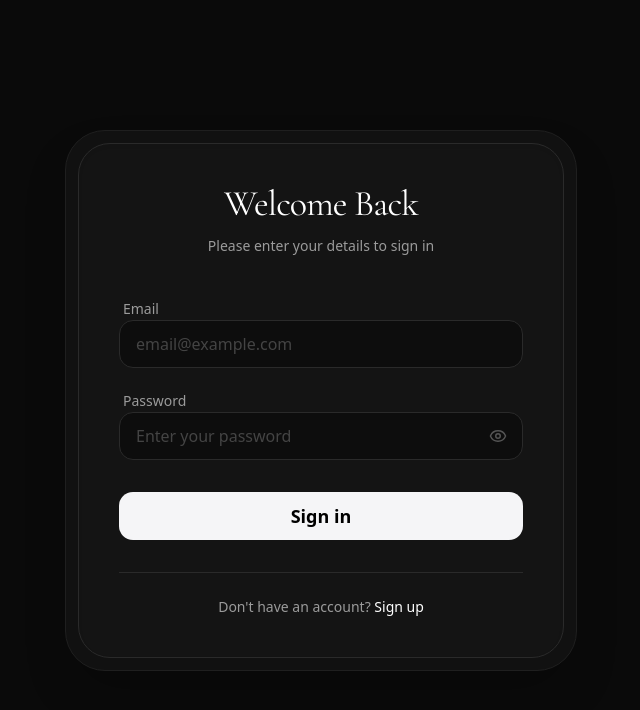
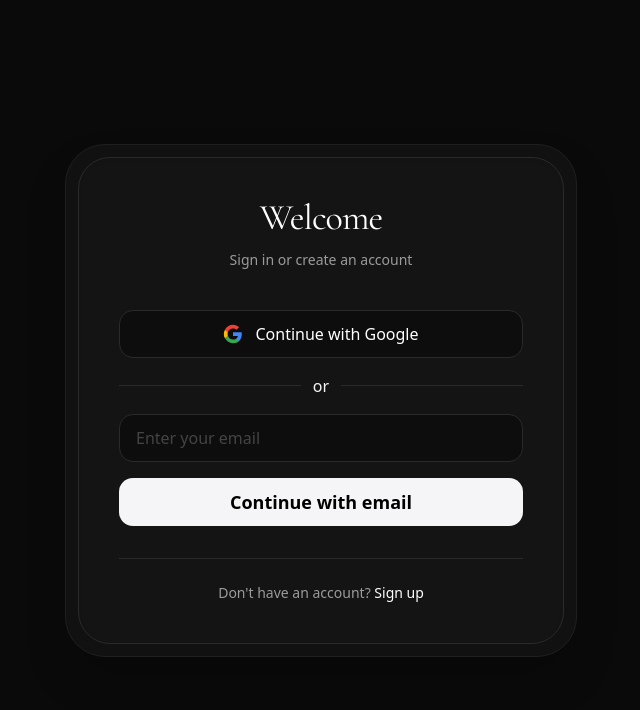
Before and after one commit to Riadhlaroui/epay, a Next.js app: page /sign-in in a window 1280 px wide. Shown: the top 710 px of the page, without its empty margins (319-959 px from the left). Built offline with nearby package versions, Linux system fonts and the light colour scheme; what pocketbase would draw is missing.

Commit message:
Implement Google sign-in functionality and email existence check in SignInPage

```diff
--- a/app/(auth)/sign-in/page.tsx
+++ b/app/(auth)/sign-in/page.tsx
@@ -2,11 +2,11 @@
 
 import React, { useState } from "react";
 import { useRouter } from "next/navigation";
-import { SignIn } from "@/app/services/authService";
+import { SignIn, SignInWithGoogle } from "@/app/services/authService";
 import pb from "@/app/infrastructure/pocketbase/client";
-import { Eye, EyeOff } from "lucide-react";
-
+import { Eye, EyeOff, Loader2, ArrowLeft } from "lucide-react";
 import { Cormorant_Garamond } from "next/font/google";
+import { checkEmailExists } from "@/app/services/authService";
 
 const cormorant = Cormorant_Garamond({
 	subsets: ["latin"],
@@ -14,39 +14,66 @@ const cormorant = Cormorant_Garamond({
 	style: "italic",
 });
 
+type Step = "initial" | "signin" | "signup";
+
 export default function SignInPage() {
+	const [step, setStep] = useState<Step>("initial");
 	const [email, setEmail] = useState("");
 	const [password, setPassword] = useState("");
+	const [name, setName] = useState("");
 	const [isLoading, setIsLoading] = useState(false);
 	const [error, setError] = useState("");
 	const [showPassword, setShowPassword] = useState(false);
 
 	const router = useRouter();
 
-	const handleLogin = async (e: React.FormEvent) => {
+	const exportCookieAndRedirect = () => {
+		document.cookie = pb.authStore.exportToCookie({
+			httpOnly: false,
+			secure: false,
+			sameSite: "Lax",
+			path: "/",
+		});
+		router.push("/");
+		router.refresh();
+	};
+
+	const handleGoogleLogin = async () => {
+		setIsLoading(true);
+		try {
+			await SignInWithGoogle();
+			exportCookieAndRedirect();
+		} catch (err) {
+			setError("Google sign-in failed. Please try again.");
+			console.error(err);
+		} finally {
+			setIsLoading(false);
+		}
+	};
+
+	const handleEmailContinue = async (e: React.FormEvent) => {
 		e.preventDefault();
 		setIsLoading(true);
 		setError("");
+		try {
+			const exists = await checkEmailExists(email);
+			setStep(exists ? "signin" : "signup");
+		} catch (err) {
+			setError("Something went wrong. Please try again.");
+			console.error(err);
+		} finally {
+			setIsLoading(false);
+		}
+	};
 
-		console.log("Attempting to sign in with:", { email, password });
-
+	const handleSignIn = async (e: React.FormEvent) => {
+		e.preventDefault();
+		setIsLoading(true);
+		setError("");
 		try {
-			// 1. Call SignIn function
 			await SignIn(email, password);
-
-			// 2. EXPORT TO COOKIE (Crucial for Middleware)
-			// This syncs the PocketBase auth state with the browser cookies
-			document.cookie = pb.authStore.exportToCookie({
-				httpOnly: false,
-				secure: false, // Set to true in production with HTTPS
-				sameSite: "Lax",
-				path: "/",
-			});
-
-			// 3. Redirect to the dashboard
-			router.push("/");
-			router.refresh(); // Forces Next.js to re-check the middleware
-		} catch (err: unknown) {
+			exportCookieAndRedirect();
+		} catch (err) {
 			setError("Invalid email or password. Please try again.");
 			console.error(err);
 		} finally {
@@ -54,47 +81,139 @@ export default function SignInPage() {
 		}
 	};
 
+	const handleSignUp = async (e: React.FormEvent) => {
+		e.preventDefault();
+		setIsLoading(true);
+		setError("");
+		try {
+			await pb
+				.collection("users")
+				.create({ email, password, passwordConfirm: password, name });
+			await SignIn(email, password);
+			exportCookieAndRedirect();
+		} catch (err) {
+			setError("Could not create account. Please try again.");
+			console.error(err);
+		} finally {
+			setIsLoading(false);
+		}
+	};
+
+	const headings: Record<Step, { title: string; subtitle: string }> = {
+		initial: { title: "Welcome", subtitle: "Sign in or create an account" },
+		signin: { title: "Welcome Back", subtitle: `Signing in as ${email}` },
+		signup: {
+			title: "Create Account",
+			subtitle: `Setting up account for ${email}`,
+		},
+	};
+
 	return (
 		<div className="flex min-h-screen items-center justify-center bg-[#0a0a0a] p-6">
 			<div className="w-full max-w-lg rounded-[2.5rem] border border-[#1f1f1f] bg-[#111111] p-3 shadow-2xl">
 				<div className="rounded-[2rem] border border-[#2a2a2a] bg-[#141414] p-10 shadow-inner">
+					{/* Back button */}
+					{step !== "initial" && (
+						<button
+							type="button"
+							onClick={() => {
+								setStep("initial");
+								setError("");
+								setPassword("");
+							}}
+							className="mb-6 flex items-center gap-1.5 text-sm text-[#9b9b9b] hover:text-white transition-colors"
+						>
+							<ArrowLeft size={15} />
+							Back
+						</button>
+					)}
+
 					{/* Header */}
 					<div className="mb-10 text-center">
 						<h2
 							className={`${cormorant.className} text-4xl tracking-tight text-white`}
 						>
-							Welcome Back
+							{headings[step].title}
 						</h2>
 						<p className="mt-3 text-sm text-[#9b9b9b]">
-							Please enter your details to sign in
+							{headings[step].subtitle}
 						</p>
 					</div>
 
-					{/* Form */}
-					<form className="space-y-6" onSubmit={handleLogin}>
 					{error && (
-							<div className="rounded-xl bg-red-500/10 border border-red-500/20 p-4 text-sm text-red-400">
+						<div className="mb-6 rounded-xl bg-red-500/10 border border-red-500/20 p-4 text-sm text-red-400">
 							{error}
 						</div>
 					)}
 
-						<div className="space-y-5">
-							{/* Email Field */}
-							<div className="space-y-2">
-								<label className="text-sm font-medium text-[#9b9b9b] ml-1">
-									Email
-								</label>
+					{/* Step 1 — Initial */}
+					{step === "initial" && (
+						<div className="space-y-4">
+							<button
+								type="button"
+								onClick={handleGoogleLogin}
+								disabled={isLoading}
+								className="w-full h-12 rounded-xl border border-[#2a2a2a] bg-[#0d0d0d] text-white font-medium text-base flex items-center justify-center gap-3 hover:bg-[#1a1a1a] transition-all active:scale-[0.98] disabled:opacity-50"
+							>
+								{isLoading ? (
+									<Loader2 className="h-5 w-5 animate-spin" />
+								) : (
+									<svg
+										xmlns="http://www.w3.org/2000/svg"
+										viewBox="0 0 24 24"
+										className="h-5 w-5"
+									>
+										<path
+											d="M22.56 12.25c0-.78-.07-1.53-.2-2.25H12v4.26h5.92c-.26 1.37-1.04 2.53-2.21 3.31v2.77h3.57c2.08-1.92 3.28-4.74 3.28-8.09z"
+											fill="#4285F4"
+										/>
+										<path
+											d="M12 23c2.97 0 5.46-.98 7.28-2.66l-3.57-2.77c-.98.66-2.23 1.06-3.71 1.06-2.86 0-5.29-1.93-6.16-4.53H2.18v2.84C3.99 20.53 7.7 23 12 23z"
+											fill="#34A853"
+										/>
+										<path
+											d="M5.84 14.09c-.22-.66-.35-1.36-.35-2.09s.13-1.43.35-2.09V7.07H2.18C1.43 8.55 1 10.22 1 12s.43 3.45 1.18 4.93l3.66-2.84z"
+											fill="#FBBC05"
+										/>
+										<path
+											d="M12 5.38c1.62 0 3.06.56 4.21 1.64l3.15-3.15C17.45 2.09 14.97 1 12 1 7.7 1 3.99 3.47 2.18 7.07l3.66 2.84c.87-2.6 3.3-4.53 6.16-4.53z"
+											fill="#EA4335"
+										/>
+									</svg>
+								)}
+								Continue with Google
+							</button>
+
+							<div className="flex items-center gap-3">
+								<div className="flex-1 h-px bg-[#2a2a2a]" />
+								<span className="text-base text-[#f5f5f5]">or</span>
+								<div className="flex-1 h-px bg-[#2a2a2a]" />
+							</div>
+
+							<form onSubmit={handleEmailContinue} className="space-y-4">
 								<input
 									type="email"
 									required
 									value={email}
 									onChange={(e) => setEmail(e.target.value)}
-									placeholder="email@example.com"
-									className="block h-12 w-full rounded-xl border border-[#2a2a2a] bg-[#0d0d0d] px-4 text-white placeholder:text-[#444] focus:outline-none focus:ring-1 focus:ring-[#201f1f]  transition-all"
+									placeholder="Enter your email"
+									className="block h-12 w-full rounded-xl border border-[#2a2a2a] bg-[#0d0d0d] px-4 text-white placeholder:text-[#444] focus:outline-none focus:ring-1 focus:ring-[#201f1f] transition-all"
 								/>
+								<button
+									type="submit"
+									disabled={isLoading}
+									className="text-lg w-full h-12 rounded-xl bg-[#f5f5f7] font-semibold text-black transition-all hover:bg-white active:scale-[0.98] disabled:opacity-50 flex items-center justify-center gap-2"
+								>
+									{isLoading ? "Checking..." : "Continue with email"}
+									{isLoading && <Loader2 className="h-5 w-5 animate-spin" />}
+								</button>
+							</form>
 						</div>
+					)}
 
-							{/* Password Field */}
+					{/* Step 2a — Sign In */}
+					{step === "signin" && (
+						<form onSubmit={handleSignIn} className="space-y-5">
 							<div className="space-y-2">
 								<label className="text-sm font-medium text-[#9b9b9b] ml-1">
 									Password
@@ -105,12 +224,13 @@ export default function SignInPage() {
 										required
 										value={password}
 										onChange={(e) => setPassword(e.target.value)}
-										className="block h-12 w-full rounded-xl border border-[#2a2a2a] bg-[#0d0d0d] placeholder:text-[#444]  px-4 text-white focus:outline-none focus:ring-1 focus:ring-[#201f1f] transition-all"
 										placeholder="Enter your password"
+										className="block h-12 w-full rounded-xl border border-[#2a2a2a] bg-[#0d0d0d] px-4 text-white placeholder:text-[#444] focus:outline-none focus:ring-1 focus:ring-[#201f1f] transition-all"
+										autoFocus
 									/>
 									<button
 										type="button"
-										onClick={() => setShowPassword((prev) => !prev)}
+										onClick={() => setShowPassword((p) => !p)}
 										className="absolute inset-y-0 right-0 flex items-center px-4 text-[#555] hover:text-[#9b9b9b]"
 										tabIndex={-1}
 									>
@@ -118,27 +238,86 @@ export default function SignInPage() {
 									</button>
 								</div>
 							</div>
-						</div>
-
-						{/* Submit Button - Matches the "Upgrade" button style */}
 							<button
 								type="submit"
 								disabled={isLoading}
-							className={`text-lg mt-2 w-full h-12 rounded-xl bg-[#f5f5f7] font-semibold text-black transition-all hover:bg-white active:scale-[0.98] disabled:opacity-50`}
+								className="text-lg w-full h-12 rounded-xl bg-[#f5f5f7] font-semibold text-black transition-all hover:bg-white active:scale-[0.98] disabled:opacity-50 flex items-center justify-center gap-2"
 							>
 								{isLoading ? "Signing in..." : "Sign in"}
+								{isLoading && <Loader2 className="h-5 w-5 animate-spin" />}
 							</button>
 						</form>
+					)}
 
-					{/* Footer Divider & Link */}
+					{/* Step 2b — Sign Up */}
+					{step === "signup" && (
+						<form onSubmit={handleSignUp} className="space-y-5">
+							<div className="space-y-2">
+								<label className="text-sm font-medium text-[#9b9b9b] ml-1">
+									Full Name
+								</label>
+								<input
+									type="text"
+									required
+									value={name}
+									onChange={(e) => setName(e.target.value)}
+									placeholder="Your name"
+									className="block h-12 w-full rounded-xl border border-[#2a2a2a] bg-[#0d0d0d] px-4 text-white placeholder:text-[#444] focus:outline-none focus:ring-1 focus:ring-[#201f1f] transition-all"
+									autoFocus
+								/>
+							</div>
+							<div className="space-y-2">
+								<label className="text-sm font-medium text-[#9b9b9b] ml-1">
+									Password
+								</label>
+								<div className="relative">
+									<input
+										type={showPassword ? "text" : "password"}
+										required
+										value={password}
+										onChange={(e) => setPassword(e.target.value)}
+										placeholder="Create a password"
+										className="block h-12 w-full rounded-xl border border-[#2a2a2a] bg-[#0d0d0d] px-4 text-white placeholder:text-[#444] focus:outline-none focus:ring-1 focus:ring-[#201f1f] transition-all"
+									/>
+									<button
+										type="button"
+										onClick={() => setShowPassword((p) => !p)}
+										className="absolute inset-y-0 right-0 flex items-center px-4 text-[#555] hover:text-[#9b9b9b]"
+										tabIndex={-1}
+									>
+										{showPassword ? <EyeOff size={18} /> : <Eye size={18} />}
+									</button>
+								</div>
+							</div>
+							<button
+								type="submit"
+								disabled={isLoading}
+								className="text-lg w-full h-12 rounded-xl bg-[#f5f5f7] font-semibold text-black transition-all hover:bg-white active:scale-[0.98] disabled:opacity-50 flex items-center justify-center gap-2"
+							>
+								{isLoading ? "Creating account..." : "Create account"}
+								{isLoading && <Loader2 className="h-5 w-5 animate-spin" />}
+							</button>
+						</form>
+					)}
+
+					{/* Footer */}
 					<div className="mt-8 pt-6 border-t w-full border-[#2a2a2a] text-center text-sm">
-						<span className="text-[#9b9b9b]">Don&apos;t have an account? </span>
-						<a
-							href="/sign-up"
+						<span className="text-[#9b9b9b]">
+							{step === "signup"
+								? "Already have an account? "
+								: "Don't have an account? "}
+						</span>
+						<button
+							type="button"
+							onClick={() => {
+								setStep("initial");
+								setError("");
+								setPassword("");
+							}}
 							className="font-medium text-white hover:underline underline-offset-4"
 						>
-							Sign up
-						</a>
+							{step === "signup" ? "Sign in" : "Sign up"}
+						</button>
 					</div>
 				</div>
 			</div>
```
Also changed, not shown: app/infrastructure/repositories/userRepository.ts (+48 -0 lines), app/services/authService.ts (+13 -1 lines). Lines whose indentation alone changed are shown as unchanged.
